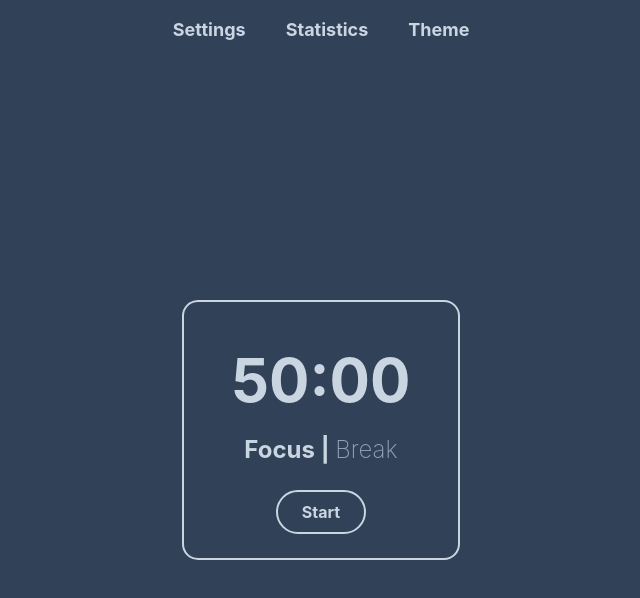
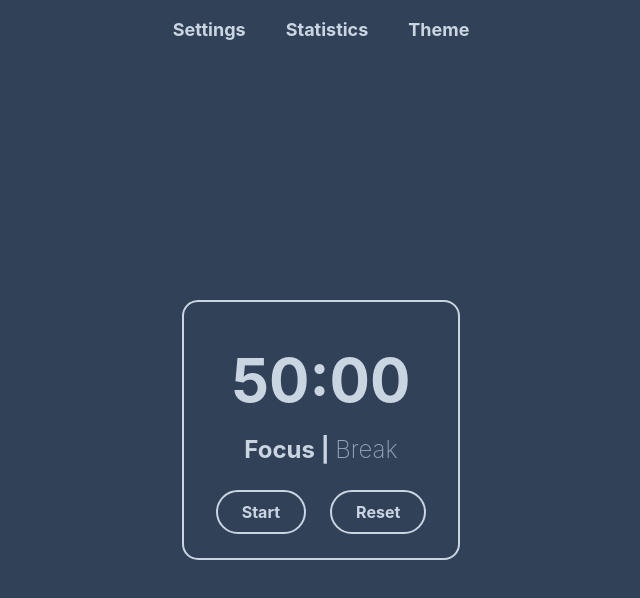
Before and after one commit to aleksandre-Gg/pomodoro-web, a website: page index.html in a window 1280 px wide. Shown: the whole page, without its empty margins (319-959 px from the left). Drawn offline with Linux system fonts and the light colour scheme.

Commit message:
style: add reset button and group action buttons

```diff
--- a/index.html
+++ b/index.html
@@ -24,10 +24,11 @@
 			<span id="divider">|</span>
 			<span id="break" class="text-slate-400 font-extralight">Break</span>
 		</div>
-	<!--start button-->
-        <button id="start-button" class="cursor-pointer border-2 border-slate-300 rounded-full text-slate-300 px-6 py-2 hover:bg-slate-300 hover:text-slate-700 transition">
-          Start
-        </button>
+	<!--buttons-->
+		<div class="action-buttons flex justify-center gap-6">
+        	<button id="start-button" class="cursor-pointer border-2 border-slate-300 rounded-full text-slate-300 px-6 py-2 hover:bg-slate-300 hover:text-slate-700 transition">Start</button>
+        	<button id="reset-button" class="cursor-pointer border-2 border-slate-300 rounded-full text-slate-300 px-6 py-2 hover:bg-slate-300 hover:text-slate-700 transition">Reset</button>
+		</div>
 	  </section>
     </main>
 </body>
```
Lines whose indentation alone changed are shown as unchanged.
